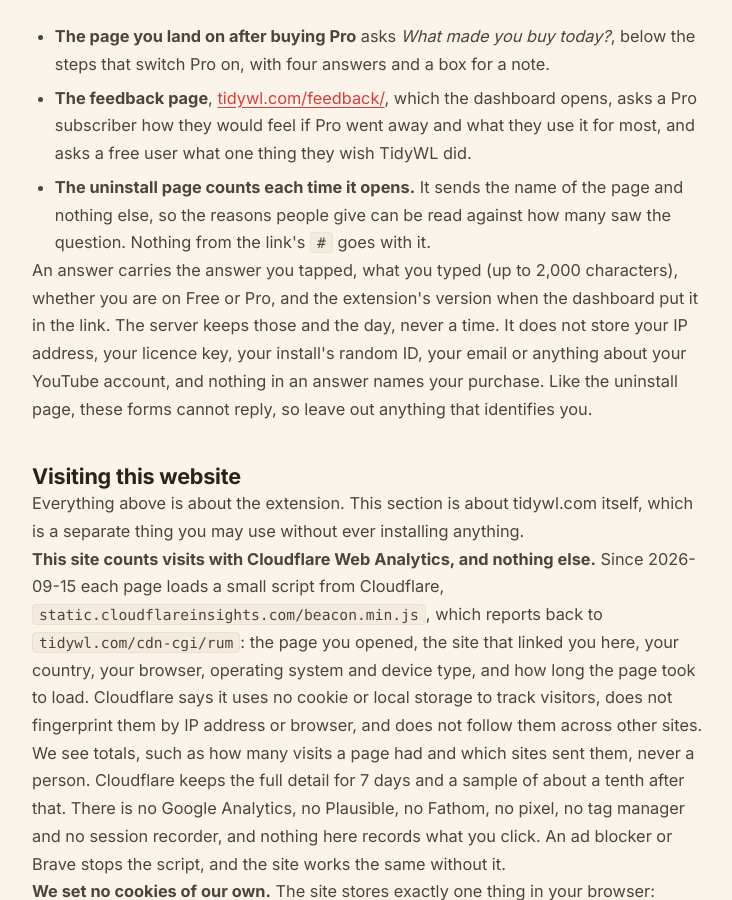
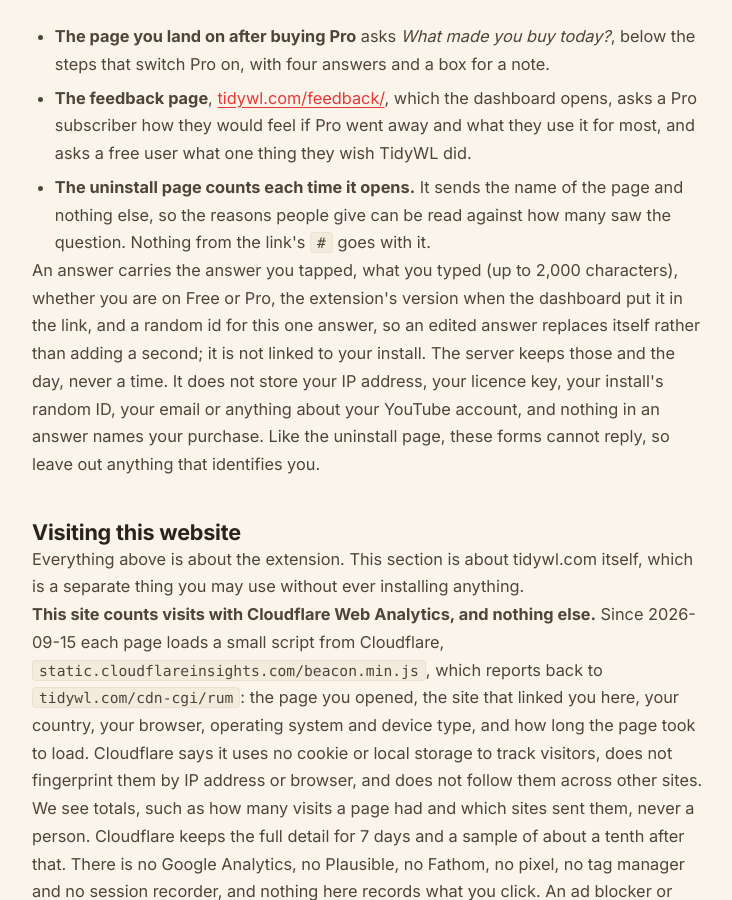
Before and after one commit to dominic-lam/tidywl-site, a Jekyll site: the page built from privacy/index.html, in a window 1280 px wide and 900 px high, scrolled down 12656 px. Shown: the whole window, without its empty margins (272-1004 px from the left). Built offline with Jekyll 4.4.1, drawn with Linux system fonts in a browser that asks for light colours.

Commit message:
Send one random answerId per page load with every feedback POST, so a tap followed by a note, or a changed answer, replaces its row instead of adding a second.
randomUUID with a getRandomValues v4 fallback; the privacy page names the id and says it is not linked to the install.

Co-Authored-By: Claude Opus 5.5 <noreply@anthropic.com>
Claude-Session: https://claude.ai/code/session_01XtpXAjwgPsJzz2Lx8bxL6s

```diff
--- a/privacy/index.html
+++ b/privacy/index.html
@@ -160,7 +160,7 @@ permalink: /privacy/
       <li><strong>The feedback page</strong>, <a href="/feedback/">tidywl.com/feedback/</a>, which the dashboard opens, asks a Pro subscriber how they would feel if Pro went away and what they use it for most, and asks a free user what one thing they wish TidyWL did.</li>
       <li><strong>The uninstall page counts each time it opens.</strong> It sends the name of the page and nothing else, so the reasons people give can be read against how many saw the question. Nothing from the link's <code>#</code> goes with it.</li>
     </ul>
-    <p>An answer carries the answer you tapped, what you typed (up to 2,000 characters), whether you are on Free or Pro, and the extension's version when the dashboard put it in the link. The server keeps those and the day, never a time. It does not store your IP address, your licence key, your install's random ID, your email or anything about your YouTube account, and nothing in an answer names your purchase. Like the uninstall page, these forms cannot reply, so leave out anything that identifies you.</p>
+    <p>An answer carries the answer you tapped, what you typed (up to 2,000 characters), whether you are on Free or Pro, the extension's version when the dashboard put it in the link, and a random id for this one answer, so an edited answer replaces itself rather than adding a second; it is not linked to your install. The server keeps those and the day, never a time. It does not store your IP address, your licence key, your install's random ID, your email or anything about your YouTube account, and nothing in an answer names your purchase. Like the uninstall page, these forms cannot reply, so leave out anything that identifies you.</p>
 
     <h2>Visiting this website</h2>
     <p>Everything above is about the extension. This section is about tidywl.com itself, which is a separate thing you may use without ever installing anything.</p>
```
Also changed, not shown: _includes/feedback-question.html (+14 -1 lines).
